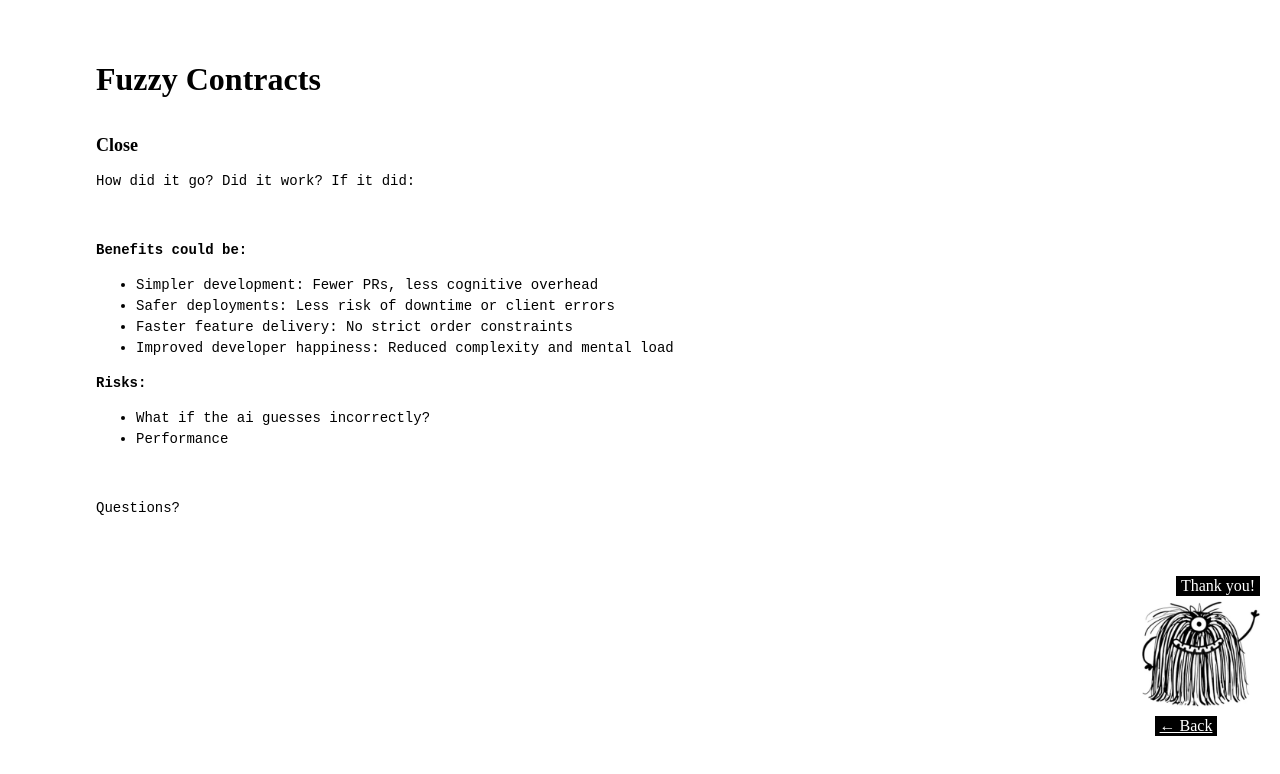
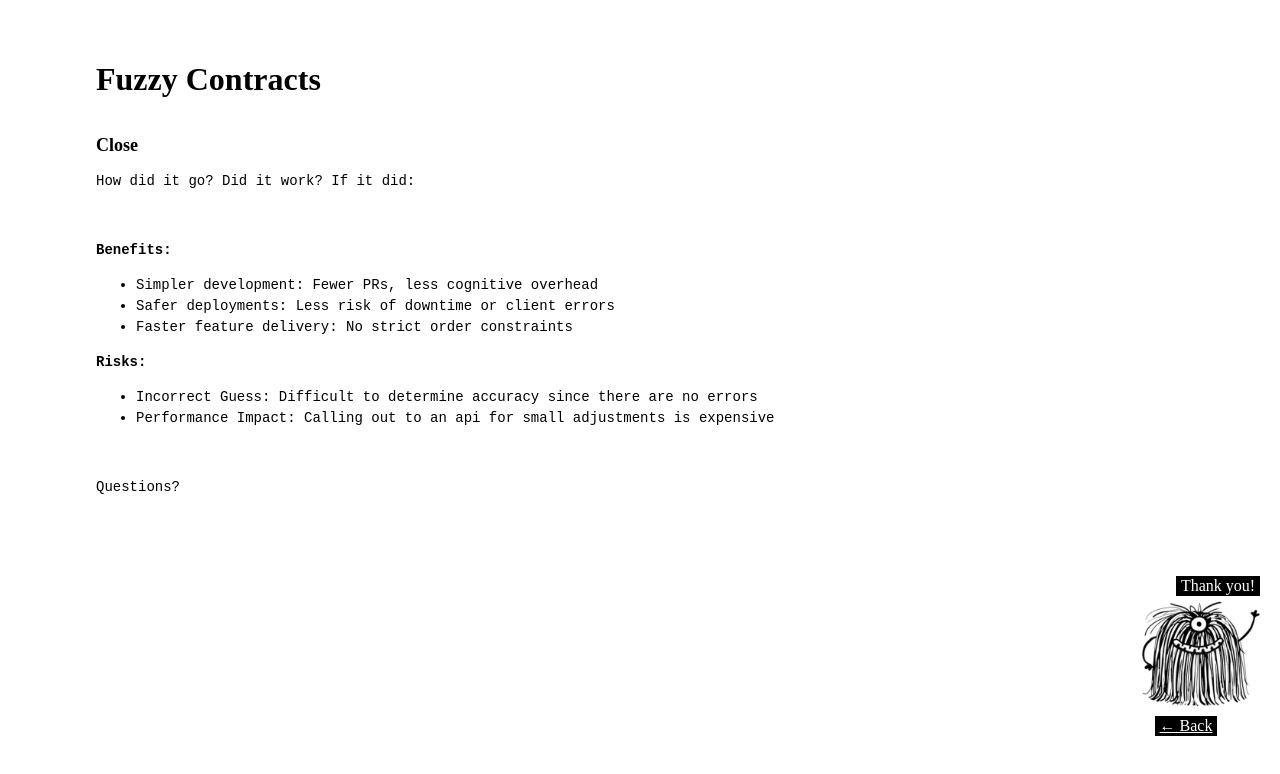
Before and after one commit to daniel-chapdelaine/fuzzy-contracts-app, a React (Create React App) app: page /conclusion in a window 1280 px wide. Shown: the top 774 px of the page. Built offline with nearby package versions, Linux system fonts and the light colour scheme; no server answers.

Commit message:
modify conclusion

```diff
--- a/src/routes/Conclusion.tsx
+++ b/src/routes/Conclusion.tsx
@@ -6,19 +6,18 @@ function Conclusion() {
       <div style={{ fontFamily: 'monospace', fontSize: '14px', lineHeight: '1.5' }}>
         <div style={{marginBottom: '3rem'}}> How did it go? Did it work? If it did:</div>
         <div>
-          <strong>Benefits could be:</strong>
+          <strong>Benefits:</strong>
           <ul>
             <li>Simpler development: Fewer PRs, less cognitive overhead</li>
             <li>Safer deployments: Less risk of downtime or client errors</li>
             <li>Faster feature delivery: No strict order constraints</li>
-            <li>Improved developer happiness: Reduced complexity and mental load</li>
           </ul>
         </div>
         <div>
           <strong>Risks:</strong>
           <ul>
-            <li>What if the ai guesses incorrectly?</li>
-            <li>Performance</li>
+            <li>Incorrect Guess: Difficult to determine accuracy since there are no errors</li>
+            <li>Performance Impact: Calling out to an api for small adjustments is expensive</li>
           </ul>
         </div>
         <div style={{marginTop: '3rem'}}> Questions?</div>
```
